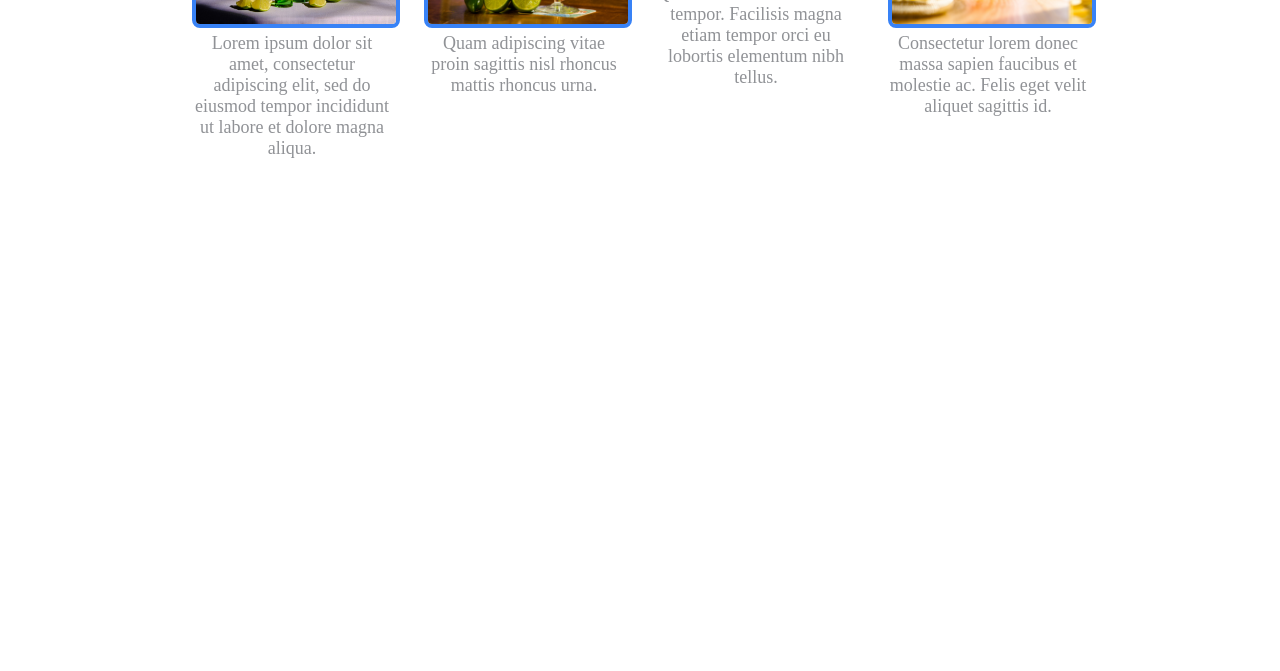
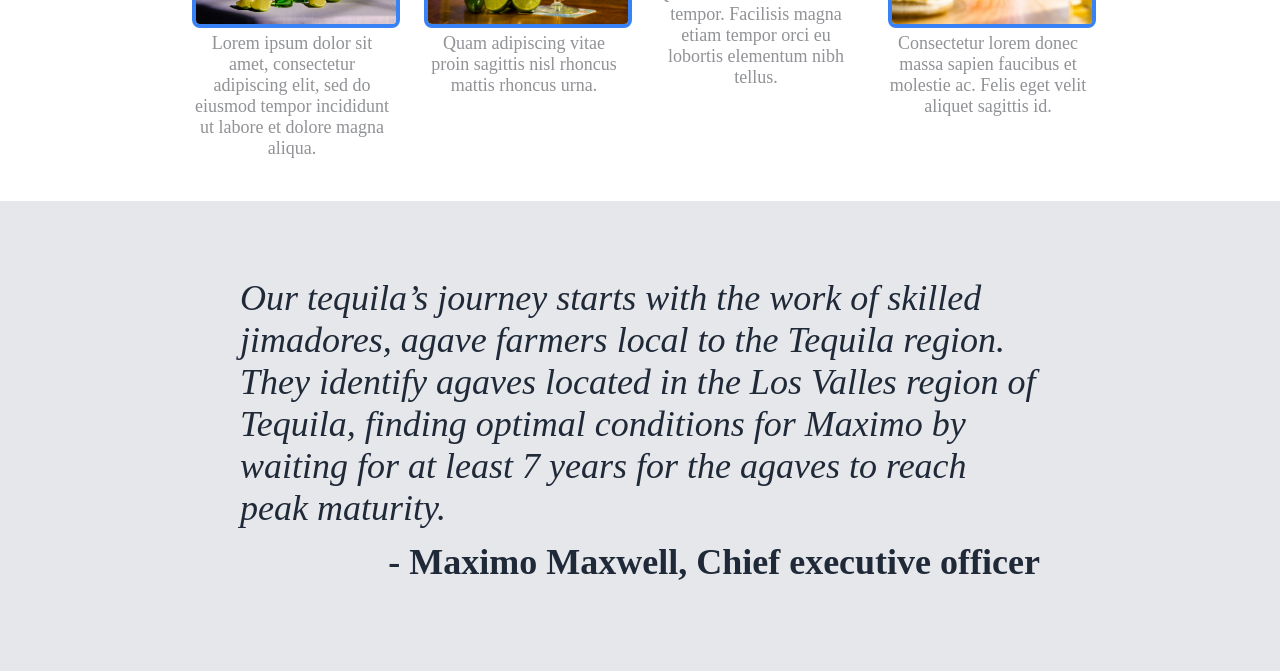
Before and after one commit to maximkwski/project-landing-page, a plain HTML site: page index.html in a window 1280 px wide. Shown: the part 734-1405 px from the top of the page. Before the commit the page ends 935 px from the top, so only its background shows below. Drawn offline with Linux system fonts and the light colour scheme.

Commit message:
add fourth container with quote

```diff
--- a/index.html
+++ b/index.html
@@ -53,6 +53,12 @@
 
         </div>
     </div>
+    <div class="third-container">
+        <div class="quote">
+            <div><i>Our tequila’s journey starts with the work of skilled jimadores, agave farmers local to the Tequila region. They identify agaves located in the Los Valles region of Tequila, finding optimal conditions for Maximo by waiting for at least 7 years for the agaves to reach peak maturity.</i></div>
+            <div id="author">- Maximo Maxwell, Chief executive officer</div>
+        </div>
+    </div>
 
 </body>
 </html>
--- a/styles.css
+++ b/styles.css
@@ -103,6 +103,7 @@
 
 .img-gallery {
     display: flex;
+    flex-wrap: wrap;
     justify-content: space-around;
     gap: 32px;
     margin-bottom: 42px;
@@ -114,3 +115,28 @@
     font-size: 18px;
     color: #909296;
 }
+
+/*------------------- quote container --------------------*/
+
+.third-container {
+    background-color: #E5E7EB;
+    display: flex;
+    justify-content: center;
+    align-self: center;
+    padding: 24px 0;
+}
+
+.quote {
+    margin: 52px;
+    max-width: 800px;
+    display: flex;
+    flex-direction: column;
+    font-size: 36px;
+    color: #1F2937;
+}
+
+#author {
+    margin: 12px 0;
+    text-align: end;
+    font-weight: 600;
+}
```
